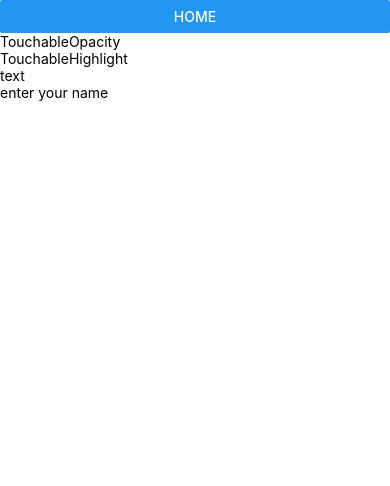
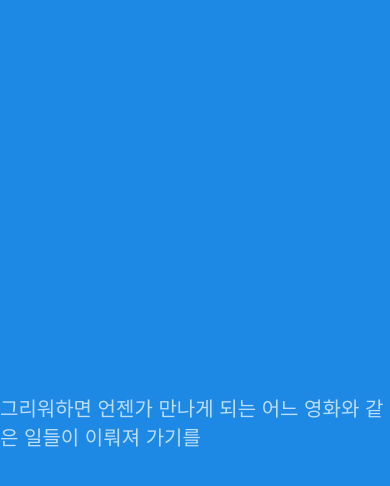
Before and after one commit to fluorjo/react-native_practice, a React Native app: screen / in a window 390 px wide. Shown: the top 486 px of the page. Built offline with nearby package versions, Linux system fonts and the light colour scheme.

Commit message:
styles, colors

```diff
--- a/App.tsx
+++ b/App.tsx
@@ -1,39 +1,30 @@
 //에러 화면 방지
-// console.error = error => error.apply;
-// LogBox.ignoreAllLogs();
-// LogBox.ignoreLogs(['Property ']);
-// LogBox.ignoreLogs(['it is un']);
-// LogBox.ignoreLogs(['The title']);
-// LogBox.ignoreLogs(['']);
+console.error = error => error.apply;
+LogBox.ignoreAllLogs();
+LogBox.ignoreLogs(['Property ']);
+LogBox.ignoreLogs(['it is un']);
+LogBox.ignoreLogs(['The title']);
+LogBox.ignoreLogs(['']);
 //
 //JSX 구문을 쓰려면 이 import가 필요.
 import React from 'react';
+import {LogBox, View} from 'react-native';
 
-import {Text, SafeAreaView, Button, Alert} from 'react-native';
-import {TouchableOpacity, TouchableHighlight} from 'react-native';
-import {LogBox, View} from 'react-native';
-import {TextInput} from 'react-native';
+import {Text, SafeAreaView, StyleSheet} from 'react-native';
 
-const onPress = () => Alert.alert('home pressed.', 'message');
+import {MD2Colors as Colors} from 'react-native-paper';
+
+const styles = StyleSheet.create({
+  safeAreaView: {flex: 1, alignItems: 'center', justifyContent: 'center',
+  backgroundColor: Colors.blue600},
+  text: {fontSize: 20, color: Colors.blue100}
+  })
+
 
 export default function App() {
   return (
-    <SafeAreaView>
-      <Button title="home" onPress={onPress} />
-      <TouchableOpacity onPress={onPress}>
-        <Text>TouchableOpacity</Text>
-      </TouchableOpacity>
-      <TouchableHighlight onPress={onPress}>
-        <Text>TouchableHighlight</Text>
-      </TouchableHighlight>
-      <Text onPress={onPress}>text</Text>
-      <TextInput
-        placeholder="enter your name"
-        onChangeText={(text: string) => console.log(text)}
-        onFocus={() => console.log('onFocus')}
-        onBlur={() => console.log('onBlur')}
-        onEndEditing={() => console.log('onEndEditing')}
-      />
+    <SafeAreaView style={[styles.safeAreaView]}>
+      <Text style= {[styles.text]}>그리워하면 언젠가 만나게 되는 어느 영화와 같은 일들이 이뤄져 가기를</Text>
     </SafeAreaView>
   );
 }
--- a/package.json
+++ b/package.json
@@ -12,7 +12,9 @@
   "dependencies": {
     "faker": "^5.5.3",
     "react": "18.2.0",
-    "react-native": "0.72.5"
+    "react-native": "0.72.5",
+    "react-native-paper": "^5.10.6",
+    "react-native-vector-icons": "^10.0.0"
   },
   "devDependencies": {
     "@babel/core": "^7.20.0",
```
Also changed, not shown: 2 other files (tests, documents, lock files or other folders).
